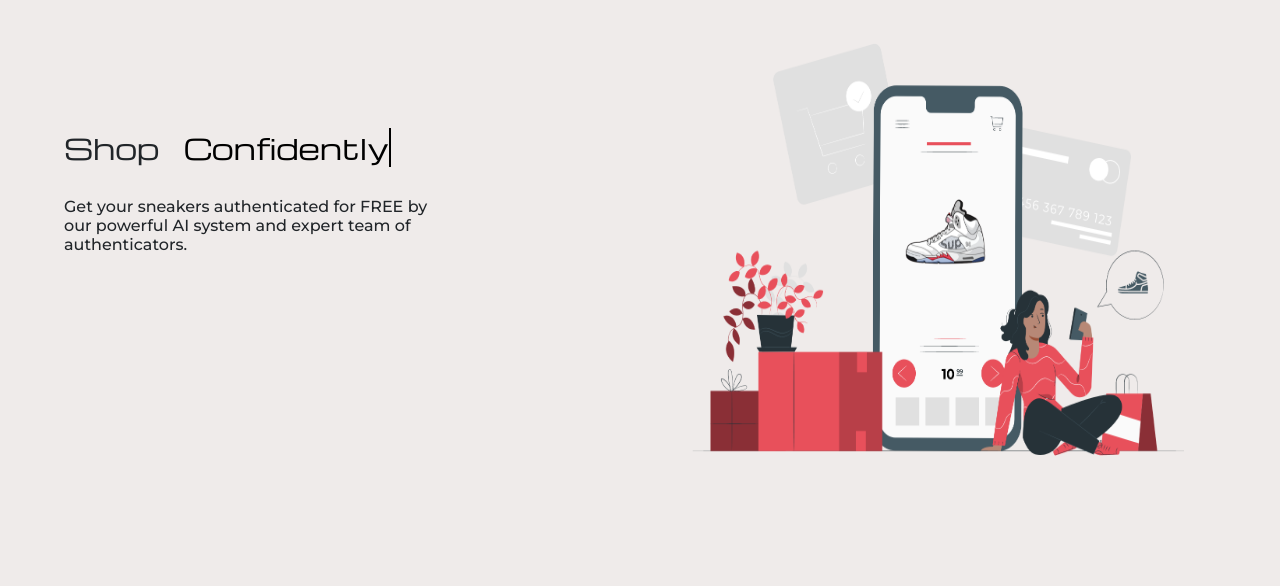
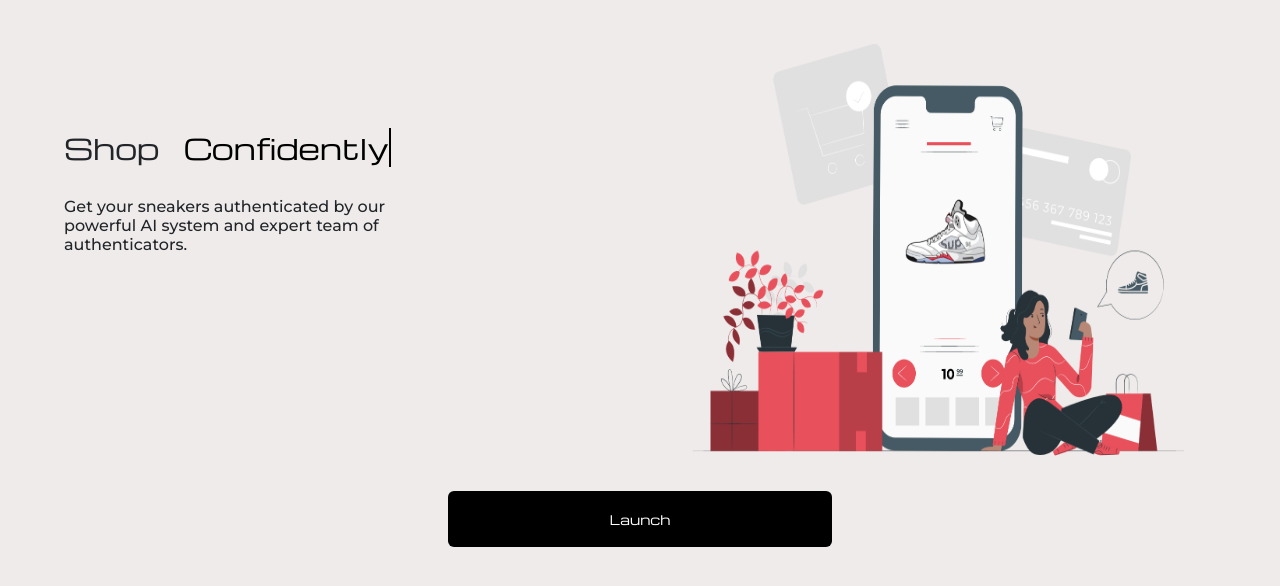
Before and after one commit to allankipkorir/AuthentiPal, a PHP site: page / in a window 1280 px wide. Shown: the part 140-726 px from the top of the page. Run offline with PHP 8.4, Linux system fonts and the light colour scheme.

Commit message:
UI updates

```diff
--- a/index.css
+++ b/index.css
@@ -66,19 +66,39 @@ h6 {
 
 .introDetails {
     float: left;
-    height: 50%;
+    height: 45%;
     width: 30%;
     margin-top: 15%;
     margin-left: 5%;
     font-family: 'Michroma';
 }
 
+.launchButtonDiv {
+    float: bottom;
+    clear:both;
+    height: 70px;
+}
+
 .launchButton {
+    display: flex;
+    justify-content: center;
+    align-items: center;
+    text-align: center;
+    font-size: 13px;
+    font-family: 'Michroma';
+    color: white;
+    background-color: black;
+    width: 30%;
+    height: 80%;
+    margin: auto;
+    float: top;
+    margin-bottom: 30%;
+    border-radius: 6px;
 }
 
 .launchButton:hover,
 .launchButton:focus {
-    transform: scale(1.01)
+    transform: scale(1.005)
 }
 
 .launchButton:focus {
@@ -87,5 +107,5 @@ h6 {
 }
 
 .launchButton:active {
-    transform: scale(0.99);
+    transform: scale(0.995);
 }
--- a/index.html
+++ b/index.html
@@ -40,9 +40,13 @@
         </h3>
         <br>
         <h6>
-            Get your sneakers authenticated for FREE by our
+            Get your sneakers authenticated by our
             powerful AI system and expert team of authenticators.
         </h6>
+    </div>
+
+    <div class="launchButtonDiv">
+      <div class="launchButton">Launch</div>
     </div>
 
 
```
